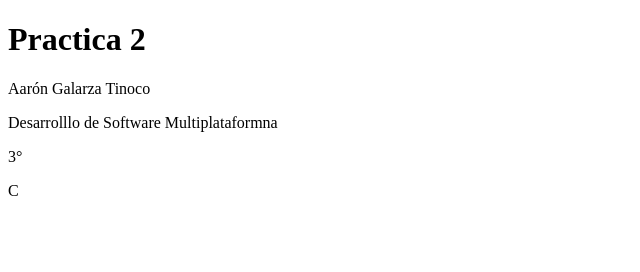
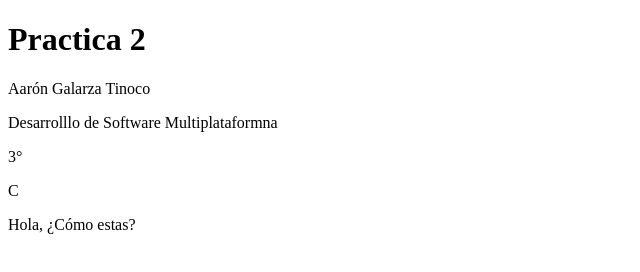
Before and after one commit to AaronGT03/practica2, a plain HTML site: page index.html in a window 1280 px wide. Shown: the whole page, without its empty margins (0-640 px from the left). Drawn offline with Linux system fonts and the light colour scheme.

Commit message:
[UPDATE] indexHTML

```diff
--- a/index.html
+++ b/index.html
@@ -12,5 +12,6 @@
     <p>Desarrolllo de Software Multiplataformna</p>
     <p>3°</p>
     <p>C</p>
+    <p>Hola, ¿Cómo estas?</p>
 </body>
 </html>
```
